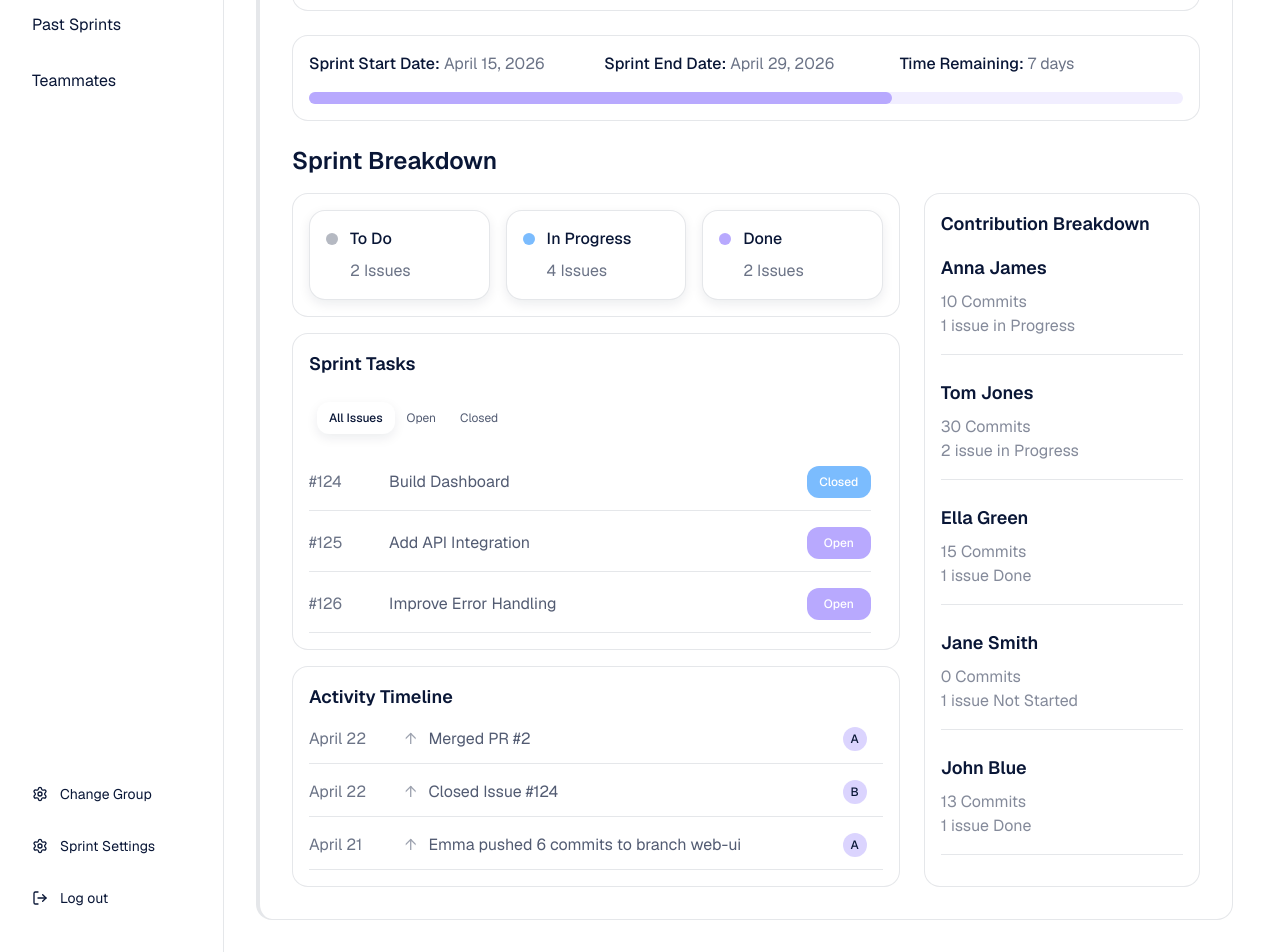
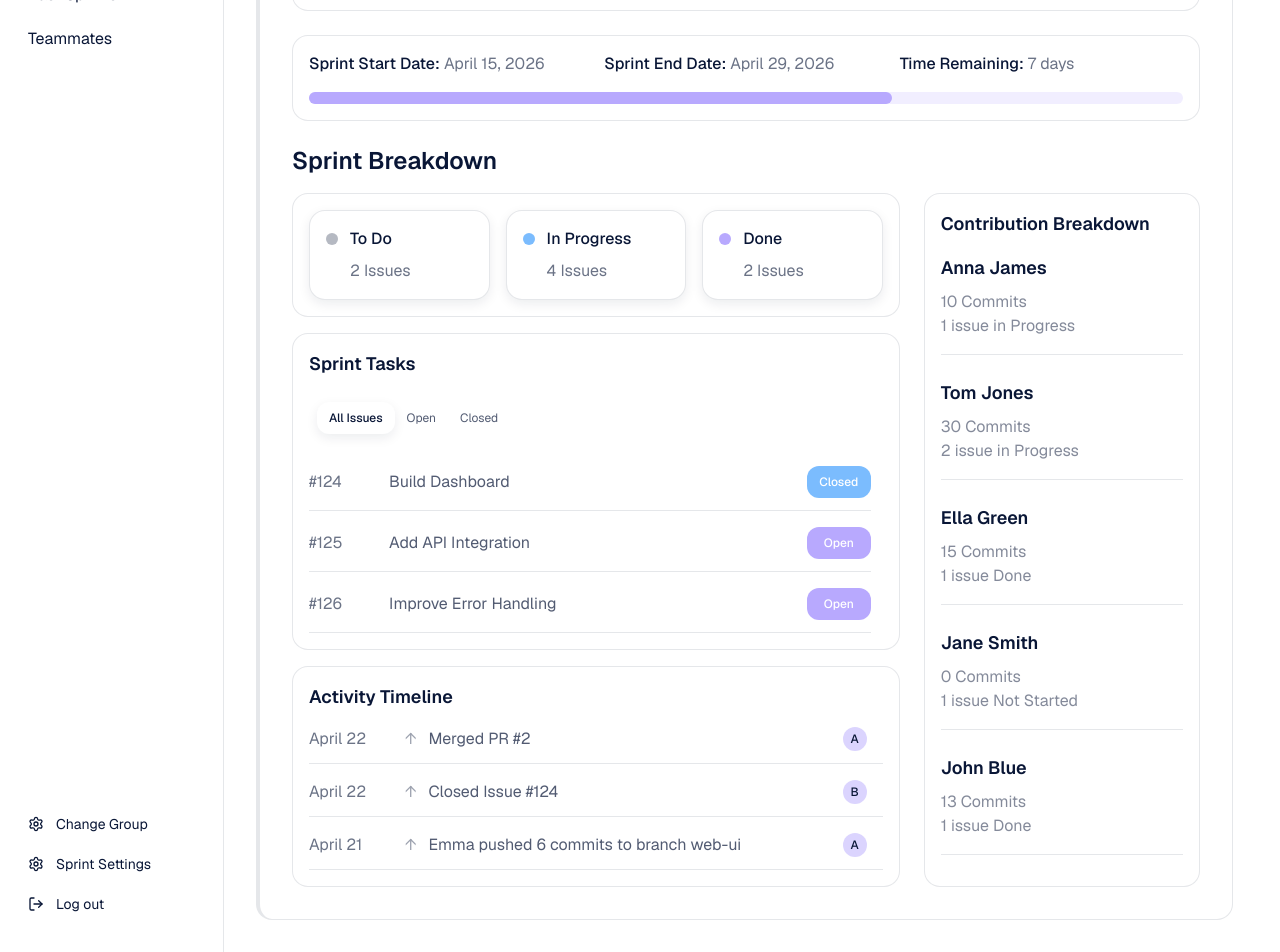
Before and after one commit to UOA-CS732-S1-2026/group-project-radiant-rabbits, a Next.js app: page /current-sprint in a window 1280 px wide. Shown: the part 273-1225 px from the top of the page. Built offline with nearby package versions, Linux system fonts and the light colour scheme.

Commit message:
feat(ui): update side bar page name contrast

```diff
--- a/src/components/ui/SideNav.tsx
+++ b/src/components/ui/SideNav.tsx
@@ -48,8 +48,8 @@ export default function SideNav() {
                 href={item.href}
                 className={
                   isActive
-                    ? "rounded-xl bg-brand-accent/10 px-md py-sm text-body-md font-semibold text-brand-accent"
-                    : "rounded-xl px-md py-sm text-body-md text-brand-dark transition hover:bg-brand-accent/10 hover:text-brand-accent"
+                    ? "rounded-md border-l-2 border-brand-accent bg-brand-accent/10 py-1.5 pl-2.5 pr-2 text-body-md font-semibold text-brand-dark"
+                    : "rounded-md py-1.5 pl-3 pr-2 text-body-md text-brand-dark transition hover:bg-brand-accent/10"
                 }
               >
                 {item.label}
@@ -70,8 +70,8 @@ export default function SideNav() {
                 href={item.href}
                 className={
                   isActive
-                    ? "flex items-center gap-sm rounded-xl bg-brand-accent/10 px-md py-sm text-body-sm font-semibold text-brand-accent"
-                    : "flex items-center gap-sm rounded-xl px-md py-sm text-body-sm text-brand-dark transition hover:bg-brand-accent/10 hover:text-brand-accent"
+                    ? "flex items-center gap-sm rounded-md border-l-2 border-brand-accent bg-brand-accent/10 py-1.5 pl-2.5 pr-2 text-body-sm font-semibold text-brand-dark"
+                    : "flex items-center gap-sm rounded-md py-1.5 pl-3 pr-2 text-body-sm text-brand-dark transition hover:bg-brand-accent/10"
                 }
               >
                 <Icon size={16} />
@@ -83,7 +83,7 @@ export default function SideNav() {
           {/* Logout */}
           <Link
             href="/logout"
-            className="flex items-center gap-sm rounded-xl px-md py-sm text-body-sm text-brand-dark transition hover:bg-brand-accent/10 hover:text-brand-accent"
+            className="flex items-center gap-sm rounded-md py-1.5 pl-3 pr-2 text-body-sm text-brand-dark transition hover:bg-brand-accent/10"
           >
             <LogOut size={16} />
             Log out
```
